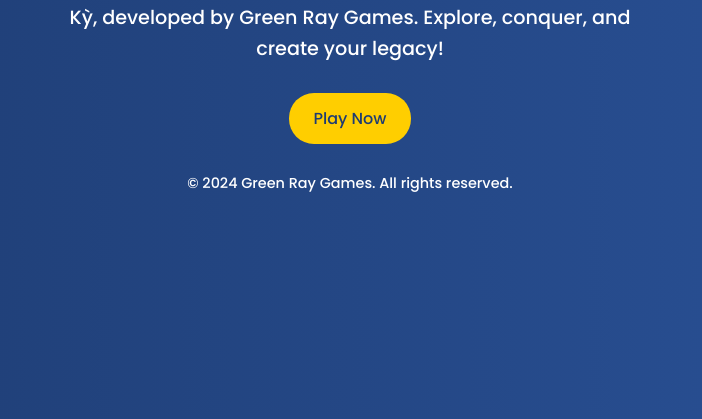
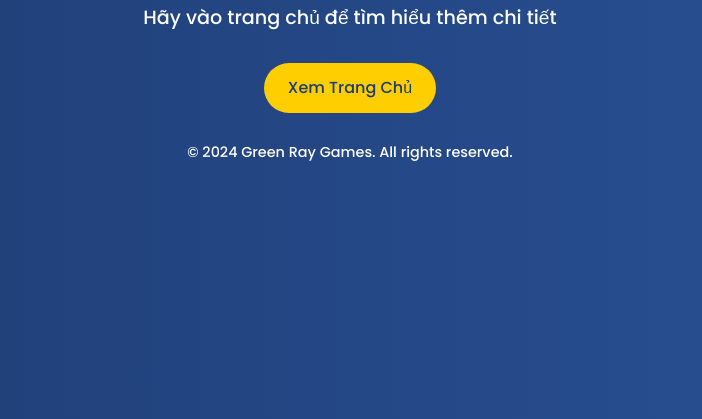
Before and after one commit to greenraygames/vietquoctruyenky, a plain HTML site: page index.html in a window 1280 px wide. Shown: the part 381-800 px from the top of the page, without its empty margins (290-992 px from the left). Drawn offline with Linux system fonts and the light colour scheme.

Commit message:
Update index.html

```diff
--- a/index.html
+++ b/index.html
@@ -3,7 +3,7 @@
 <head>
   <meta charset="UTF-8">
   <meta name="viewport" content="width=device-width, initial-scale=1.0">
-  <meta name="description" content="MMORPG Việt Quốc Truyền Kỳ - An epic adventure developed by Green Ray Games">
+  <meta name="description" content="MMORPG Việt Quốc Truyền Kỳ - Indie Game Developed by Green Ray Games">
   <title>Việt Quốc Truyền Kỳ</title>
   <link href="https://fonts.googleapis.com/css2?family=Poppins:wght@300;500;700&display=swap" rel="stylesheet">
   <style>
@@ -61,8 +61,8 @@
 </head>
 <body>
   <h1>Việt Quốc Truyền Kỳ</h1>
-  <p>Embark on an epic adventure in the world of Việt Quốc Truyền Kỳ, developed by Green Ray Games. Explore, conquer, and create your legacy!</p>
-  <a href="https://www.vietquoctruyenky.com/" target="_blank">Play Now</a>
+  <p>Hãy vào trang chủ để tìm hiểu thêm chi tiết</p>
+  <a href="https://www.vietquoctruyenky.com/" target="_blank">Xem Trang Chủ</a>
   <footer>
     &copy; 2024 Green Ray Games. All rights reserved.
   </footer>
```
